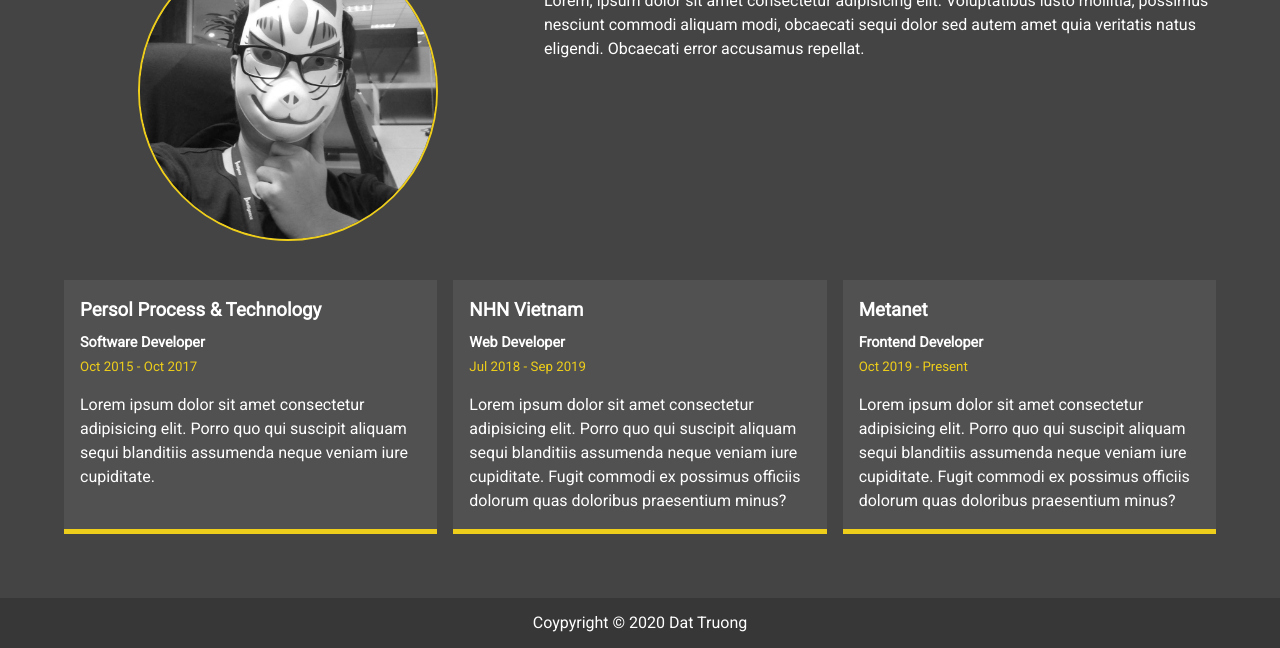
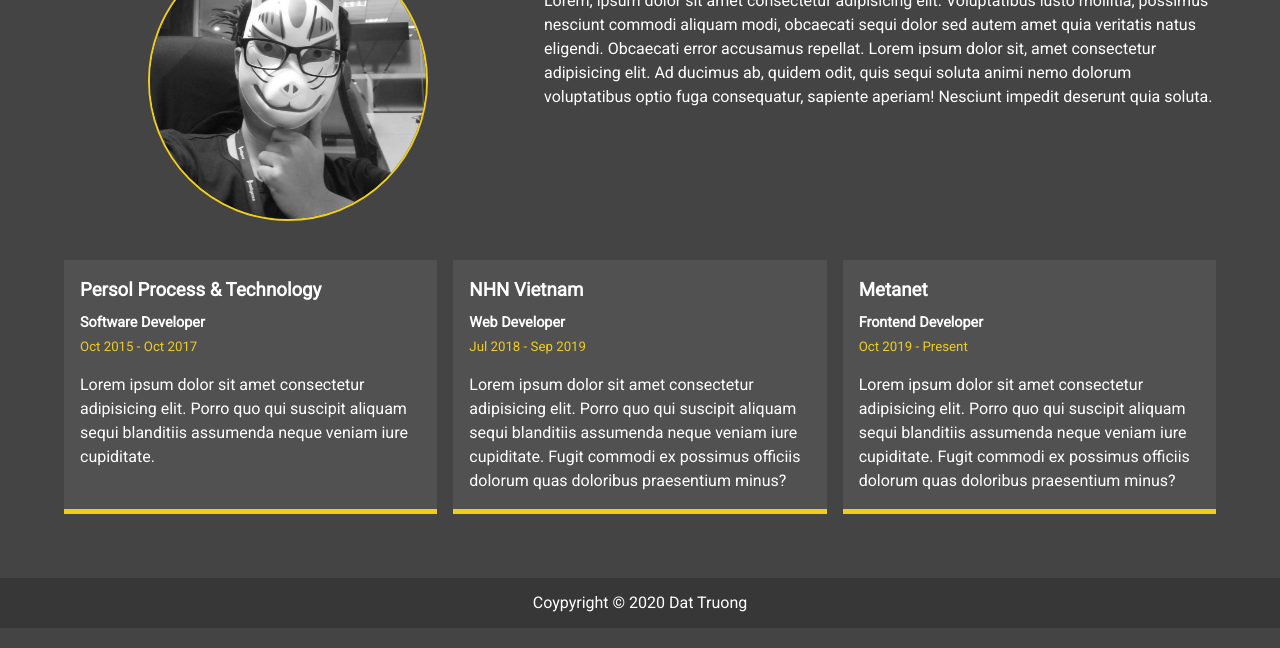
Before and after one commit to QuocDat1994/responsive-portfolio, a website: page pages/about.html in a window 1280 px wide. Shown: the part 256-904 px from the top of the page. Drawn offline with Linux system fonts and the light colour scheme.

Commit message:
improve minor stuff

```diff
--- a/pages/about.html
+++ b/pages/about.html
@@ -44,7 +44,10 @@
             Lorem, ipsum dolor sit amet consectetur adipisicing elit.
             Voluptatibus iusto mollitia, possimus nesciunt commodi aliquam modi,
             obcaecati sequi dolor sed autem amet quia veritatis natus eligendi.
-            Obcaecati error accusamus repellat.
+            Obcaecati error accusamus repellat. Lorem ipsum dolor sit, amet
+            consectetur adipisicing elit. Ad ducimus ab, quidem odit, quis sequi
+            soluta animi nemo dolorum voluptatibus optio fuga consequatur,
+            sapiente aperiam! Nesciunt impedit deserunt quia soluta.
           </p>
         </div>
       </section>
--- a/stylesheet/scss/style.scss
+++ b/stylesheet/scss/style.scss
@@ -187,7 +187,7 @@ main.about {
       text-align: center;
       img {
         width: 100%;
-        max-width: 300px;
+        max-width: 280px;
         border-radius: 100%;
         border: 2px solid $hightlight-color;
       }
```
Also changed, not shown: stylesheet/css/style.css.
